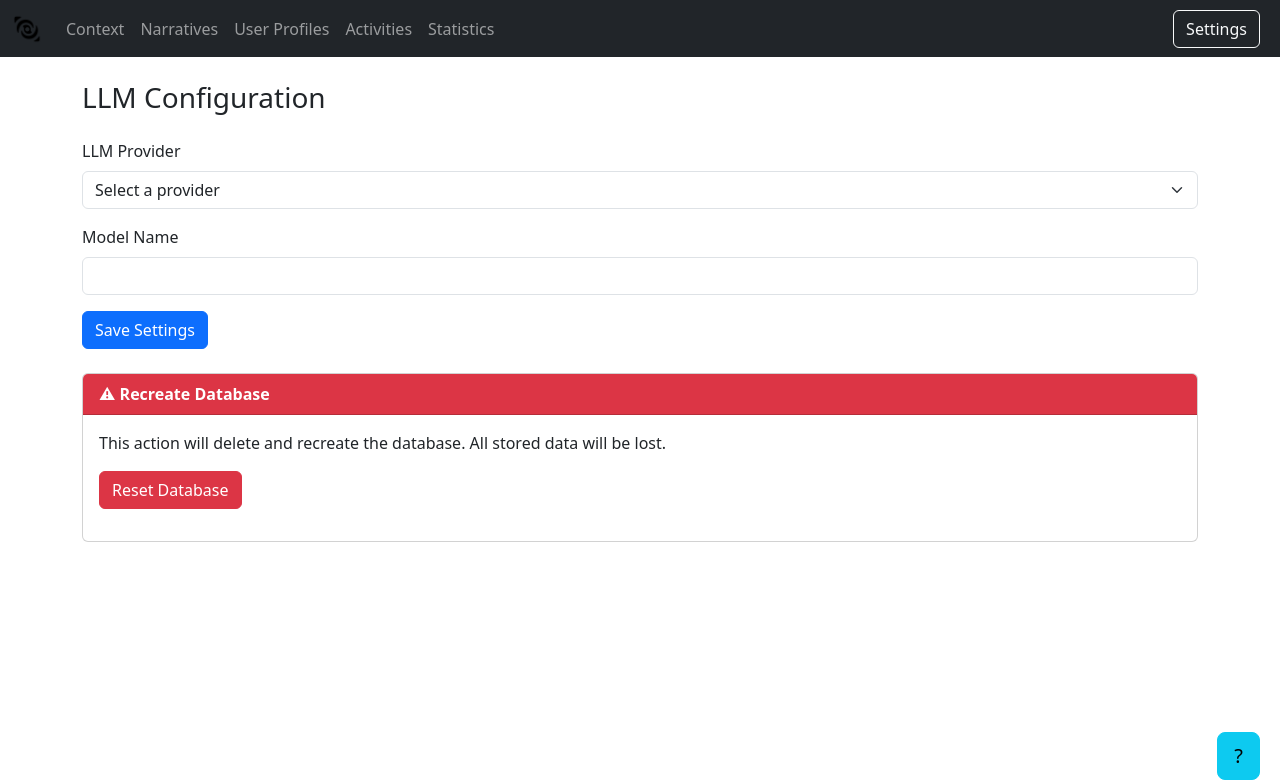
After one commit to Base4Security/BUDA, a Flask app: page /settings/ in a window 1280 px wide. The commit adds this page. Shown: the top 782 px of the page. Run offline with Flask 3, Linux system fonts and the light colour scheme.

Commit message:
First steps with AI

```diff
--- a/app/__init__.py
+++ b/app/__init__.py
@@ -35,7 +35,7 @@ def create_app():
     from .routes.ai_integration import ai_bp
     app.register_blueprint(ai_bp, url_prefix='/ai')
 
-    from flask_migrate import Migrate
-    migrate = Migrate(app, db)
+    from .routes.settings import settings_bp
+    app.register_blueprint(settings_bp, url_prefix='/settings')
 
     return app
--- a/app/routes/context.py
+++ b/app/routes/context.py
@@ -1,7 +1,7 @@
 from flask import Blueprint, request, render_template, jsonify, Response, stream_with_context
 import os
 import json
-from app.utils import extract_ueba_from_evtx, update_context_file
+from app.utils.context_utils import extract_ueba_from_evtx, update_context_file
 from werkzeug.utils import secure_filename
 from Evtx.Evtx import Evtx
 
--- a/app/routes/narratives.py
+++ b/app/routes/narratives.py
@@ -31,7 +31,10 @@ def manage_narratives():
         return redirect(url_for('narratives_bp.manage_narratives'))
 
     # Fetch attacker profiles from the database
-    narratives = Narrative.query.all()  # Fetch existing narratives
+    try:
+        narratives = Narrative.query.all()
+    except:
+        return jsonify({"error": "Something is wrong or Database table missing. Recreate it on /settings`."}), 500
     return render_template('narratives.html', narratives=narratives)
 
 @narratives_bp.route('/delete/<int:narrative_id>', methods=['POST'])
--- /dev/null
+++ b/app/routes/settings.py
@@ -0,0 +1,30 @@
+from flask import Blueprint, request, render_template, jsonify
+from app.utils.config_utils import load_llm_config, save_llm_config
+from app.utils.init_db_util import recreate_database
+
+settings_bp = Blueprint('settings', __name__)
+
+@settings_bp.route('/', methods=['GET', 'POST'])
+def manage_settings():
+    """Handles AI settings (choose provider, model, API key)."""
+    if request.method == 'POST':
+        data = request.form
+        new_config = {
+            "provider": data.get('provider', 'openai'),
+            "model_name": data.get('model_name', 'gpt-3.5-turbo'),
+            "api_key": data.get('api_key', '') if data.get('provider') == 'openai' else "",
+            "lmstudio_url": data.get('lmstudio_url', 'http://localhost:1234/v1/chat/completions')
+        }
+        save_llm_config(new_config)
+        return jsonify({"message": "Settings updated successfully"}), 200
+
+    config = load_llm_config()
+    return render_template('settings.html', settings=config)
+
+@settings_bp.route('/reset_db', methods=['POST'])
+def reset_db():
+
+    """API endpoint to reset the database."""
+    result = recreate_database()
+
+    return jsonify(result)
--- a/app/templates/base.html
+++ b/app/templates/base.html
@@ -24,29 +24,28 @@
             <button class="navbar-toggler" type="button" data-bs-toggle="collapse" data-bs-target="#navbarNav" aria-controls="navbarNav" aria-expanded="false" aria-label="Toggle navigation">
                 <span class="navbar-toggler-icon"></span>
             </button>
+
             <div class="collapse navbar-collapse" id="navbarNav">
                 <ul class="navbar-nav me-auto">
-                    <!-- Context -->
                     <li class="nav-item {% if request.path.startswith('/narratives') %}active{% endif %}">
                         <a class="nav-link" href="/context">Context</a>
                     </li>
-                    <!-- Narratives -->
                     <li class="nav-item {% if request.path.startswith('/narratives') %}active{% endif %}">
                         <a class="nav-link" href="/narratives/">Narratives</a>
                     </li>
-                    <!-- User Profiles -->
                     <li class="nav-item {% if request.path.startswith('/user_profiles') %}active{% endif %}">
                         <a class="nav-link" href="/user_profiles">User Profiles</a>
                     </li>
-                    <!-- Activities -->
                     <li class="nav-item {% if request.path.startswith('/activities') %}active{% endif %}">
                         <a class="nav-link" href="/activities">Activities</a>
                     </li>
-                    <!-- Statistics -->
                     <li class="nav-item {% if request.path.startswith('/statistics') %}active{% endif %}">
                         <a class="nav-link" href="/statistics/dashboard">Statistics</a>
                     </li>
                 </ul>
+            </div>
+            <div class="d-flex">
+                <a href="/settings" class="btn btn-outline-light me-2">Settings</a>
             </div>
         </div>
     </nav>
--- /dev/null
+++ b/app/templates/settings.html
@@ -0,0 +1,80 @@
+{% extends "base.html" %}
+
+{% block title %}Settings{% endblock %}
+
+{% block content %}
+<h3 class="mb-4">LLM Configuration</h3>
+
+<form id="settingsForm" method="POST">
+    <div class="mb-3">
+        <label for="provider" class="form-label">LLM Provider</label>
+        <select class="form-select" id="provider" name="provider">
+            <option value="">Select a provider</option>
+            <option value="openai" {% if settings.provider == "openai" %}selected{% endif %}>OpenAI</option>
+            <option value="lmstudio" {% if settings.provider == "lmstudio" %}selected{% endif %}>LM Studio</option>
+        </select>
+    </div>
+
+    <div class="mb-3">
+        <label for="model_name" class="form-label">Model Name</label>
+        <input type="text" class="form-control" id="model_name" name="model_name" value="{{ settings.model_name }}" required>
+    </div>
+
+    <div id="apiKeySection" class="mb-3" {% if settings.provider != "openai" %}style="display: none;"{% endif %}>
+        <label for="api_key" class="form-label">OpenAI API Key</label>
+        <input type="password" class="form-control" id="api_key" name="api_key" value="{{ settings.api_key }}">
+    </div>
+
+    <div id="lmStudioSection" class="mb-3" {% if settings.provider != "lmstudio" %}style="display: none;"{% endif %}>
+        <label for="lmstudio_url" class="form-label">LM Studio URL</label>
+        <input type="text" class="form-control" id="lmstudio_url" name="lmstudio_url" value="{{ settings.lmstudio_url }}">
+    </div>
+
+    <button type="submit" class="btn btn-primary">Save Settings</button>
+</form>
+
+<!-- Reset Database Section -->
+<div class="card mt-4">
+    <div class="card-header bg-danger text-white">
+        <strong>⚠ Recreate Database</strong>
+    </div>
+    <div class="card-body">
+        <p>This action will delete and recreate the database. All stored data will be lost.</p>
+        <button id="resetDbBtn" class="btn btn-danger">Reset Database</button>
+        <div id="resetDbResponse" class="mt-3"></div>
+    </div>
+</div>
+
+<script>
+    document.getElementById('provider').addEventListener('change', function () {
+        let provider = this.value;
+        document.getElementById('apiKeySection').style.display = (provider === 'openai') ? "block" : "none";
+        document.getElementById('lmStudioSection').style.display = (provider === 'lmstudio') ? "block" : "none";
+    });
+
+    document.getElementById('settingsForm').addEventListener('submit', async function (event) {
+        event.preventDefault();
+        const formData = new FormData(this);
+        const response = await fetch('/settings', {
+            method: 'POST',
+            body: formData,
+        });
+
+        const result = await response.json();
+        alert(result.message);
+    });
+
+    document.getElementById('resetDbBtn').addEventListener('click', async function () {
+        if (!confirm("Are you sure you want to reset the database? This action cannot be undone.")) {
+            return;
+        }
+
+        document.getElementById('resetDbResponse').textContent = "Resetting database...";
+
+        const response = await fetch('/settings/reset_db', { method: 'POST' });
+        const result = await response.json();
+
+        document.getElementById('resetDbResponse').textContent = result.message || result.error;
+    });
+</script>
+{% endblock %}
--- /dev/null
+++ b/app/utils/config_utils.py
@@ -0,0 +1,22 @@
+import os
+import json
+from flask import jsonify
+
+CONFIG_FILE = "config_llm.json"
+
+def load_llm_config():
+    """Loads LLM settings from a JSON file."""
+    if os.path.exists(CONFIG_FILE):
+        with open(CONFIG_FILE, "r", encoding="utf-8") as file:
+            return json.load(file)
+    else:
+        return jsonify({"error": "No LLM settings found"}), 404
+
+def save_llm_config(new_config):
+    """Saves llm settings to a JSON file."""
+    try:
+        with open(CONFIG_FILE, "w", encoding="utf-8") as file:
+            json.dump(new_config, file, indent=4)
+        return {"message": "Settings updated successfully"}
+    except Exception as e:
+        return {"error": str(e)}
--- a/config.py
+++ b/config.py
@@ -7,4 +7,3 @@ class Config:
     SECRET_KEY = 'your_secret_key'
     SQLALCHEMY_DATABASE_URI = 'sqlite:///buda.db'
     SQLALCHEMY_TRACK_MODIFICATIONS = False
-    OPENAI_API_KEY = os.getenv('OPENAI_API_KEY')
--- a/requeriments.txt
+++ b/requeriments.txt
@@ -5,3 +5,4 @@ requests
 openai
 flask-migrate
 python-evtx
+openai
```
Also changed, not shown: app/routes/activities.py (+6 -2 lines), app/routes/ai_integration.py (+55 -2 lines), app/routes/user_profiles.py (+6 -23 lines), app/templates/user_profiles.html (+34 -7 lines), app/utils/init_db_util.py (added, +12 -0 lines), app/utils/llm_utils.py (added, +56 -0 lines), README.md, app/utils/__init__.py (added), app/utils/context_utils.py (renamed from app/utils.py), 1 other file.
